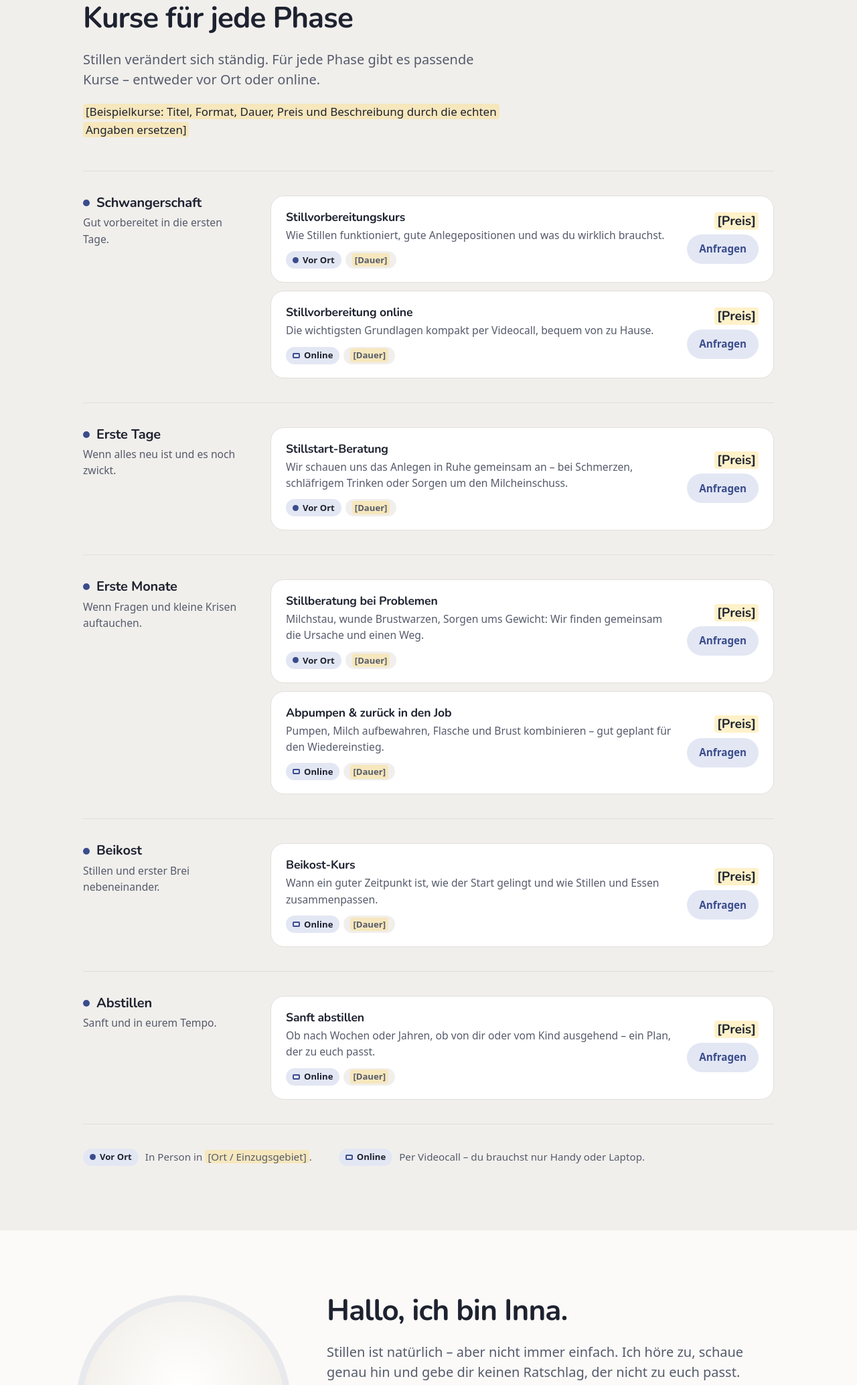
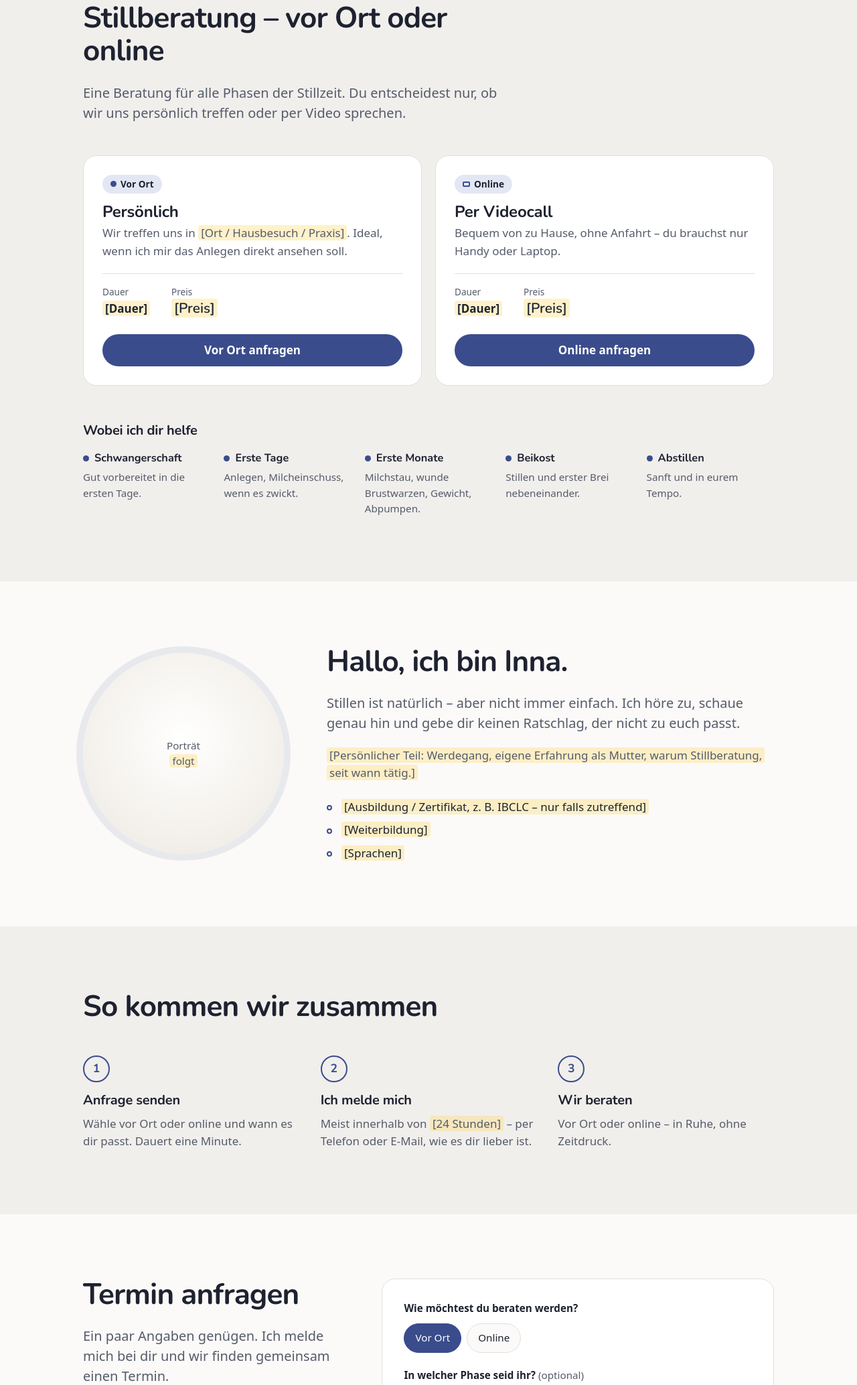
Before and after one commit to ps-Softworks/rund-ums-stillen, a plain HTML site: page index.html in a window 1280 px wide. Shown: the part 711-2779 px from the top of the page at 67% size. Drawn offline with Linux system fonts and the light colour scheme.

Commit message:
Angebot: eine Stillberatung, vor Ort oder online
Keine eigenen Kurse je Phase. Zwei Formatkarten mit Dauer und Preis,
Phasen nur noch als Themen und im Kreis (nicht verlinkt). Formular fragt
Format und optional die Phase ab.

Co-Authored-By: Claude Opus 5.5 <noreply@anthropic.com>

```diff
--- a/assets/style.css
+++ b/assets/style.css
@@ -305,7 +305,7 @@ p { margin: 0 0 1em; }
   height: 0;
   transform: rotate(var(--a)) translateY(-50cqw) rotate(calc(-1 * var(--a)));
 }
-.orbit-stop a {
+.orbit-stop span {
   position: absolute;
   transform: translate(-50%, -50%);
   display: inline-flex;
@@ -323,7 +323,7 @@ p { margin: 0 0 1em; }
   white-space: nowrap;
   text-decoration: none;
 }
-.orbit-stop a::before {
+.orbit-stop span::before {
   content: "";
   width: 10px;
   height: 10px;
@@ -331,11 +331,10 @@ p { margin: 0 0 1em; }
   background: var(--accent);
   flex: none;
 }
-.orbit-stop a:hover { border-color: var(--accent); }
 
 /* Einmaliger Moment: die Phasen erscheinen nacheinander im Kreis */
 @media (prefers-reduced-motion: no-preference) {
-  .orbit-stop a { animation: stop-in 0.5s cubic-bezier(.2, .8, .2, 1) both; animation-delay: calc(0.25s + var(--i) * 0.12s); }
+  .orbit-stop span { animation: stop-in 0.5s cubic-bezier(.2, .8, .2, 1) both; animation-delay: calc(0.25s + var(--i) * 0.12s); }
   .orbit-disc { animation: disc-in 0.7s ease-out both; }
   @keyframes stop-in { from { opacity: 0; transform: translate(-50%, -30%) scale(0.9); } }
   @keyframes disc-in { from { opacity: 0; transform: scale(0.96); } }
@@ -347,100 +346,82 @@ section { padding: 96px 0; }
 
 .section-head { max-width: 640px; margin-bottom: 48px; }
 
-/* Angebot: Kurse nach Phasen */
-.phases { border-top: 0.5px solid var(--line); }
-
-.phase {
+/* Angebot: eine Beratung, zwei Formate */
+.offer {
   display: grid;
-  grid-template-columns: 240px 1fr;
-  gap: 16px 40px;
-  padding: 36px 0;
-  border-bottom: 0.5px solid var(--line);
+  grid-template-columns: 1fr 1fr;
+  gap: 20px;
 }
 
-.phase-head p { margin: 6px 0 0; color: var(--secondary); font-size: 0.98rem; }
+.format-card {
+  display: flex;
+  flex-direction: column;
+  align-items: flex-start;
+  background: var(--raised);
+  border: 0.5px solid var(--line);
+  border-radius: var(--r-md);
+  padding: 28px;
+}
+.format-card h3 { margin: 14px 0 6px; font-size: 1.5rem; }
+.format-card p { color: var(--secondary); margin: 0 0 20px; }
+.format-card .btn { margin-top: auto; width: 100%; }
 
-.phase-name {
+.facts-row {
+  display: flex;
+  gap: 32px;
+  margin: 0 0 24px;
+  padding: 16px 0 0;
+  border-top: 0.5px solid var(--line);
+  width: 100%;
+}
+.facts-row dt { font-size: 0.85rem; color: var(--secondary); }
+.facts-row dd { margin: 2px 0 0; font-weight: 600; }
+.price { font: 700 1.3rem/1.2 var(--display); }
+
+.tag {
+  display: inline-flex;
+  align-items: center;
+  gap: 6px;
+  min-height: 28px;
+  padding: 0 12px;
+  border-radius: 999px;
+  font-size: 0.85rem;
+  font-weight: 600;
+  background: var(--accent-soft);
+  color: var(--content);
+}
+/* Format nicht nur über Farbe: eigenes Symbol je Format */
+.tag-place::before, .tag-online::before { content: ""; flex: none; }
+.tag-place::before { width: 9px; height: 9px; border-radius: 50%; background: var(--accent); }
+.tag-online::before { width: 11px; height: 8px; border-radius: 2px; border: 2px solid var(--accent); }
+
+.topics-title { margin: 56px 0 18px; font-size: 1.25rem; }
+.topics {
+  display: grid;
+  grid-template-columns: repeat(5, 1fr);
+  gap: 20px;
+  list-style: none;
+  margin: 0;
+  padding: 0;
+}
+.topics li { color: var(--secondary); font-size: 0.95rem; }
+.topics strong {
   display: flex;
   align-items: center;
-  gap: 10px;
+  gap: 8px;
+  color: var(--content);
   font-family: var(--display);
-  font-weight: 700;
-  font-size: 1.25rem;
-  margin: 0;
+  font-size: 1.02rem;
+  margin-bottom: 4px;
 }
-.phase-name::before {
+.topics strong::before {
   content: "";
-  width: 10px;
-  height: 10px;
+  width: 9px;
+  height: 9px;
   border-radius: 50%;
   background: var(--accent);
   flex: none;
 }
-
-.courses { list-style: none; margin: 0; padding: 0; display: grid; gap: 12px; }
-
-.course {
-  display: flex;
-  gap: 24px;
-  justify-content: space-between;
-  align-items: center;
-  background: var(--raised);
-  border: 0.5px solid var(--line);
-  border-radius: var(--r-md);
-  padding: 20px 22px;
-}
-.course h4 { margin: 0 0 4px; font: 700 1.1rem/1.25 var(--display); letter-spacing: -0.01em; }
-.course p { margin: 0; color: var(--secondary); font-size: 0.98rem; }
-
-.tags { display: flex; flex-wrap: wrap; gap: 6px; list-style: none; margin: 12px 0 0; padding: 0; }
-.tag {
-  display: inline-flex;
-  align-items: center;
-  gap: 6px;
-  min-height: 26px;
-  padding: 0 10px;
-  border-radius: 999px;
-  font-size: 0.82rem;
-  font-weight: 600;
-  background: var(--surface-2);
-  color: var(--secondary);
-}
-/* Format nicht nur über Farbe: eigenes Symbol je Format */
-.tag-place, .tag-online { background: var(--accent-soft); color: var(--content); }
-.tag-place::before, .tag-online::before { content: ""; width: 9px; height: 9px; flex: none; }
-.tag-place::before { border-radius: 50%; background: var(--accent); }
-.tag-online::before { border-radius: 2px; border: 2px solid var(--accent); width: 11px; height: 8px; }
-
-.course-side {
-  display: flex;
-  flex-direction: column;
-  align-items: flex-end;
-  gap: 10px;
-  flex: none;
-}
-.price { font: 700 1.2rem/1 var(--display); white-space: nowrap; }
-
-.btn-small {
-  min-height: 44px;
-  padding: 0 18px;
-  font-size: 0.95rem;
-  background: var(--accent-soft);
-  color: var(--accent);
-}
-.btn-small:hover { filter: none; background: var(--accent); color: var(--on-accent); }
-
-.formats {
-  display: flex;
-  flex-wrap: wrap;
-  gap: 12px 40px;
-  margin: 36px 0 0;
-  padding: 0;
-  list-style: none;
-  color: var(--secondary);
-  font-size: 0.95rem;
-}
-.formats li { display: flex; align-items: center; gap: 10px; }
 
 /* Über mich */
 .about {
@@ -570,8 +551,7 @@ legend, .label {
   transition: border-color 0.15s, box-shadow 0.15s;
 }
 .field textarea { min-height: 120px; resize: vertical; }
-.kurs-format { display: block; margin-top: 6px; font-size: 0.9rem; }
-.field select.flash { box-shadow: 0 0 0 4px var(--accent-soft); border-color: var(--accent); }
+.chips.flash .chip input:checked + span { box-shadow: 0 0 0 4px var(--accent-soft); }
 .field input:focus, .field textarea:focus, .field select:focus {
   outline: none;
   border-color: var(--accent);
@@ -631,7 +611,8 @@ legend, .label {
   .hero-grid, .request, .about { grid-template-columns: 1fr; gap: 40px; }
   .hero-grid > .orbit-col { order: -1; }
   .about .portrait { max-width: 240px; }
-  .phase { grid-template-columns: 1fr; }
+  .offer { grid-template-columns: 1fr; }
+  .topics { grid-template-columns: 1fr 1fr; }
   .steps { grid-template-columns: 1fr; }
 }
 
@@ -647,8 +628,8 @@ legend, .label {
   .orbit-list { display: flex !important; }
 
   .row { grid-template-columns: 1fr; gap: 0; }
-  .course { flex-direction: column; align-items: stretch; gap: 14px; padding: 18px; }
-  .course-side { flex-direction: row; justify-content: space-between; align-items: center; }
+  .format-card { padding: 22px 18px; }
+  .topics { grid-template-columns: 1fr; gap: 14px; }
   .form { padding: 22px 18px; }
 
   .cta-bar {
@@ -677,7 +658,7 @@ legend, .label {
   margin: 24px 0 0;
   padding: 0;
 }
-.orbit-list a {
+.orbit-list span {
   display: inline-flex;
   align-items: center;
   gap: 8px;
@@ -691,7 +672,7 @@ legend, .label {
   font-size: 0.92rem;
   font-weight: 600;
 }
-.orbit-list a::before {
+.orbit-list span::before {
   content: "";
   width: 9px; height: 9px;
   border-radius: 50%;
--- a/index.html
+++ b/index.html
@@ -45,163 +45,63 @@
             <!-- Später ersetzen: <img src="assets/img/inna.jpg" alt="Inna Singer"> -->
             <span class="ph-photo">Foto von Inna<br><span class="ph">folgt</span></span>
           </div>
-          <nav aria-label="Phasen der Stillzeit">
-            <div class="orbit-stop" style="--a:-62deg;--i:0"><a href="#schwangerschaft">Schwangerschaft</a></div>
-            <div class="orbit-stop" style="--a:10deg;--i:1"><a href="#erste-tage">Erste Tage</a></div>
-            <div class="orbit-stop" style="--a:82deg;--i:2"><a href="#erste-monate">Erste Monate</a></div>
-            <div class="orbit-stop" style="--a:154deg;--i:3"><a href="#beikost">Beikost</a></div>
-            <div class="orbit-stop" style="--a:226deg;--i:4"><a href="#abstillen">Abstillen</a></div>
-          </nav>
+          <div aria-hidden="true">
+            <div class="orbit-stop" style="--a:-62deg;--i:0"><span>Schwangerschaft</span></div>
+            <div class="orbit-stop" style="--a:10deg;--i:1"><span>Erste Tage</span></div>
+            <div class="orbit-stop" style="--a:82deg;--i:2"><span>Erste Monate</span></div>
+            <div class="orbit-stop" style="--a:154deg;--i:3"><span>Beikost</span></div>
+            <div class="orbit-stop" style="--a:226deg;--i:4"><span>Abstillen</span></div>
+          </div>
         </div>
         <ul class="orbit-list" aria-label="Phasen der Stillzeit">
-          <li><a href="#schwangerschaft">Schwangerschaft</a></li>
-          <li><a href="#erste-tage">Erste Tage</a></li>
-          <li><a href="#erste-monate">Erste Monate</a></li>
-          <li><a href="#beikost">Beikost</a></li>
-          <li><a href="#abstillen">Abstillen</a></li>
+          <li><span>Schwangerschaft</span></li>
+          <li><span>Erste Tage</span></li>
+          <li><span>Erste Monate</span></li>
+          <li><span>Beikost</span></li>
+          <li><span>Abstillen</span></li>
         </ul>
       </div>
     </div>
   </section>
 
-  <!-- Angebot: Kurse nach Phasen -->
+  <!-- Angebot: eine Stillberatung, vor Ort oder online -->
   <section class="alt" id="angebot" aria-labelledby="angebot-title">
     <div class="wrap">
       <div class="section-head">
-        <h2 id="angebot-title">Kurse für jede Phase</h2>
-        <p class="sub">Stillen verändert sich ständig. Für jede Phase gibt es passende Kurse – entweder vor Ort oder online.</p>
-        <p><span class="ph">[Beispielkurse: Titel, Format, Dauer, Preis und Beschreibung durch die echten Angaben ersetzen]</span></p>
+        <h2 id="angebot-title">Stillberatung – vor Ort oder online</h2>
+        <p class="sub">Eine Beratung für alle Phasen der Stillzeit. Du entscheidest nur, ob wir uns persönlich treffen oder per Video sprechen.</p>
       </div>
 
-      <div class="phases">
-
-        <section class="phase" id="schwangerschaft" aria-labelledby="ph-1">
-          <div class="phase-head">
-            <h3 class="phase-name" id="ph-1">Schwangerschaft</h3>
-            <p>Gut vorbereitet in die ersten Tage.</p>
-          </div>
-          <ul class="courses">
-            <li class="course">
-              <div class="course-main">
-                <h4>Stillvorbereitungskurs</h4>
-                <p>Wie Stillen funktioniert, gute Anlegepositionen und was du wirklich brauchst.</p>
-                <ul class="tags"><li class="tag tag-place">Vor Ort</li><li class="tag"><span class="ph">[Dauer]</span></li></ul>
-              </div>
-              <div class="course-side">
-                <span class="price"><span class="ph">[Preis]</span></span>
-                <a class="btn btn-small" href="#anfrage" data-kurs="Stillvorbereitungskurs">Anfragen</a>
-              </div>
-            </li>
-            <li class="course">
-              <div class="course-main">
-                <h4>Stillvorbereitung online</h4>
-                <p>Die wichtigsten Grundlagen kompakt per Videocall, bequem von zu Hause.</p>
-                <ul class="tags"><li class="tag tag-online">Online</li><li class="tag"><span class="ph">[Dauer]</span></li></ul>
-              </div>
-              <div class="course-side">
-                <span class="price"><span class="ph">[Preis]</span></span>
-                <a class="btn btn-small" href="#anfrage" data-kurs="Stillvorbereitung online">Anfragen</a>
-              </div>
-            </li>
-          </ul>
-        </section>
-
-        <section class="phase" id="erste-tage" aria-labelledby="ph-2">
-          <div class="phase-head">
-            <h3 class="phase-name" id="ph-2">Erste Tage</h3>
-            <p>Wenn alles neu ist und es noch zwickt.</p>
-          </div>
-          <ul class="courses">
-            <li class="course">
-              <div class="course-main">
-                <h4>Stillstart-Beratung</h4>
-                <p>Wir schauen uns das Anlegen in Ruhe gemeinsam an – bei Schmerzen, schläfrigem Trinken oder Sorgen um den Milcheinschuss.</p>
-                <ul class="tags"><li class="tag tag-place">Vor Ort</li><li class="tag"><span class="ph">[Dauer]</span></li></ul>
-              </div>
-              <div class="course-side">
-                <span class="price"><span class="ph">[Preis]</span></span>
-                <a class="btn btn-small" href="#anfrage" data-kurs="Stillstart-Beratung">Anfragen</a>
-              </div>
-            </li>
-          </ul>
-        </section>
-
-        <section class="phase" id="erste-monate" aria-labelledby="ph-3">
-          <div class="phase-head">
-            <h3 class="phase-name" id="ph-3">Erste Monate</h3>
-            <p>Wenn Fragen und kleine Krisen auftauchen.</p>
-          </div>
-          <ul class="courses">
-            <li class="course">
-              <div class="course-main">
-                <h4>Stillberatung bei Problemen</h4>
-                <p>Milchstau, wunde Brustwarzen, Sorgen ums Gewicht: Wir finden gemeinsam die Ursache und einen Weg.</p>
-                <ul class="tags"><li class="tag tag-place">Vor Ort</li><li class="tag"><span class="ph">[Dauer]</span></li></ul>
-              </div>
-              <div class="course-side">
-                <span class="price"><span class="ph">[Preis]</span></span>
-                <a class="btn btn-small" href="#anfrage" data-kurs="Stillberatung bei Problemen">Anfragen</a>
-              </div>
-            </li>
-            <li class="course">
-              <div class="course-main">
-                <h4>Abpumpen &amp; zurück in den Job</h4>
-                <p>Pumpen, Milch aufbewahren, Flasche und Brust kombinieren – gut geplant für den Wiedereinstieg.</p>
-                <ul class="tags"><li class="tag tag-online">Online</li><li class="tag"><span class="ph">[Dauer]</span></li></ul>
-              </div>
-              <div class="course-side">
-                <span class="price"><span class="ph">[Preis]</span></span>
-                <a class="btn btn-small" href="#anfrage" data-kurs="Abpumpen & zurück in den Job">Anfragen</a>
-              </div>
-            </li>
-          </ul>
-        </section>
-
-        <section class="phase" id="beikost" aria-labelledby="ph-4">
-          <div class="phase-head">
-            <h3 class="phase-name" id="ph-4">Beikost</h3>
-            <p>Stillen und erster Brei nebeneinander.</p>
-          </div>
-          <ul class="courses">
-            <li class="course">
-              <div class="course-main">
-                <h4>Beikost-Kurs</h4>
-                <p>Wann ein guter Zeitpunkt ist, wie der Start gelingt und wie Stillen und Essen zusammenpassen.</p>
-                <ul class="tags"><li class="tag tag-online">Online</li><li class="tag"><span class="ph">[Dauer]</span></li></ul>
-              </div>
-              <div class="course-side">
-                <span class="price"><span class="ph">[Preis]</span></span>
-                <a class="btn btn-small" href="#anfrage" data-kurs="Beikost-Kurs">Anfragen</a>
-              </div>
-            </li>
-          </ul>
-        </section>
-
-        <section class="phase" id="abstillen" aria-labelledby="ph-5">
-          <div class="phase-head">
-            <h3 class="phase-name" id="ph-5">Abstillen</h3>
-            <p>Sanft und in eurem Tempo.</p>
-          </div>
-          <ul class="courses">
-            <li class="course">
-              <div class="course-main">
-                <h4>Sanft abstillen</h4>
-                <p>Ob nach Wochen oder Jahren, ob von dir oder vom Kind ausgehend – ein Plan, der zu euch passt.</p>
-                <ul class="tags"><li class="tag tag-online">Online</li><li class="tag"><span class="ph">[Dauer]</span></li></ul>
-              </div>
-              <div class="course-side">
-                <span class="price"><span class="ph">[Preis]</span></span>
-                <a class="btn btn-small" href="#anfrage" data-kurs="Sanft abstillen">Anfragen</a>
-              </div>
-            </li>
-          </ul>
-        </section>
-
+      <div class="offer">
+        <article class="format-card">
+          <span class="tag tag-place">Vor Ort</span>
+          <h3>Persönlich</h3>
+          <p>Wir treffen uns in <span class="ph">[Ort / Hausbesuch / Praxis]</span>. Ideal, wenn ich mir das Anlegen direkt ansehen soll.</p>
+          <dl class="facts-row">
+            <div><dt>Dauer</dt><dd><span class="ph">[Dauer]</span></dd></div>
+            <div><dt>Preis</dt><dd class="price"><span class="ph">[Preis]</span></dd></div>
+          </dl>
+          <a class="btn btn-primary" href="#anfrage" data-format="Vor Ort">Vor Ort anfragen</a>
+        </article>
+        <article class="format-card">
+          <span class="tag tag-online">Online</span>
+          <h3>Per Videocall</h3>
+          <p>Bequem von zu Hause, ohne Anfahrt – du brauchst nur Handy oder Laptop.</p>
+          <dl class="facts-row">
+            <div><dt>Dauer</dt><dd><span class="ph">[Dauer]</span></dd></div>
+            <div><dt>Preis</dt><dd class="price"><span class="ph">[Preis]</span></dd></div>
+          </dl>
+          <a class="btn btn-primary" href="#anfrage" data-format="Online">Online anfragen</a>
+        </article>
       </div>
 
-      <ul class="formats" aria-label="Kursformate">
-        <li><span class="tag tag-place">Vor Ort</span><span>In Person in <span class="ph">[Ort / Einzugsgebiet]</span>.</span></li>
-        <li><span class="tag tag-online">Online</span><span>Per Videocall – du brauchst nur Handy oder Laptop.</span></li>
+      <h3 class="topics-title">Wobei ich dir helfe</h3>
+      <ul class="topics">
+        <li><strong>Schwangerschaft</strong>Gut vorbereitet in die ersten Tage.</li>
+        <li><strong>Erste Tage</strong>Anlegen, Milcheinschuss, wenn es zwickt.</li>
+        <li><strong>Erste Monate</strong>Milchstau, wunde Brustwarzen, Gewicht, Abpumpen.</li>
+        <li><strong>Beikost</strong>Stillen und erster Brei nebeneinander.</li>
+        <li><strong>Abstillen</strong>Sanft und in eurem Tempo.</li>
       </ul>
     </div>
   </section>
@@ -235,7 +135,7 @@
       <ol class="steps">
         <li>
           <h3>Anfrage senden</h3>
-          <p>Wähle im Formular deinen Kurs und wann es dir passt. Dauert eine Minute.</p>
+          <p>Wähle vor Ort oder online und wann es dir passt. Dauert eine Minute.</p>
         </li>
         <li>
           <h3>Ich melde mich</h3>
@@ -266,13 +166,24 @@
         Mit Formular-Dienst (z. B. https://formspree.io/f/XXXX) -> Versand direkt aus der Seite.
       -->
       <form class="form" id="anfrage-form" data-endpoint="" data-email="kontakt@rund-ums-stillen.de" novalidate>
-        <div class="field">
-          <label class="label" for="f-kurs">Welcher Kurs interessiert dich?</label>
-          <select id="f-kurs" name="kurs">
-            <option value="">Noch unsicher – bitte beraten</option>
-          </select>
-          <span class="kurs-format muted" aria-live="polite"></span>
-        </div>
+        <fieldset>
+          <legend>Wie möchtest du beraten werden?</legend>
+          <div class="chips">
+            <label class="chip"><input type="radio" name="format" value="Vor Ort" checked><span>Vor Ort</span></label>
+            <label class="chip"><input type="radio" name="format" value="Online"><span>Online</span></label>
+          </div>
+        </fieldset>
+
+        <fieldset>
+          <legend>In welcher Phase seid ihr? <span class="opt">(optional)</span></legend>
+          <div class="chips">
+            <label class="chip"><input type="radio" name="phase" value="Schwangerschaft"><span>Schwangerschaft</span></label>
+            <label class="chip"><input type="radio" name="phase" value="Erste Tage"><span>Erste Tage</span></label>
+            <label class="chip"><input type="radio" name="phase" value="Erste Monate"><span>Erste Monate</span></label>
+            <label class="chip"><input type="radio" name="phase" value="Beikost"><span>Beikost</span></label>
+            <label class="chip"><input type="radio" name="phase" value="Abstillen"><span>Abstillen</span></label>
+          </div>
+        </fieldset>
 
         <fieldset>
           <legend>Wann passt es dir? <span class="opt">(mehrere möglich)</span></legend>
```
Also changed, not shown: assets/main.js (+12 -35 lines), 1 other file.
